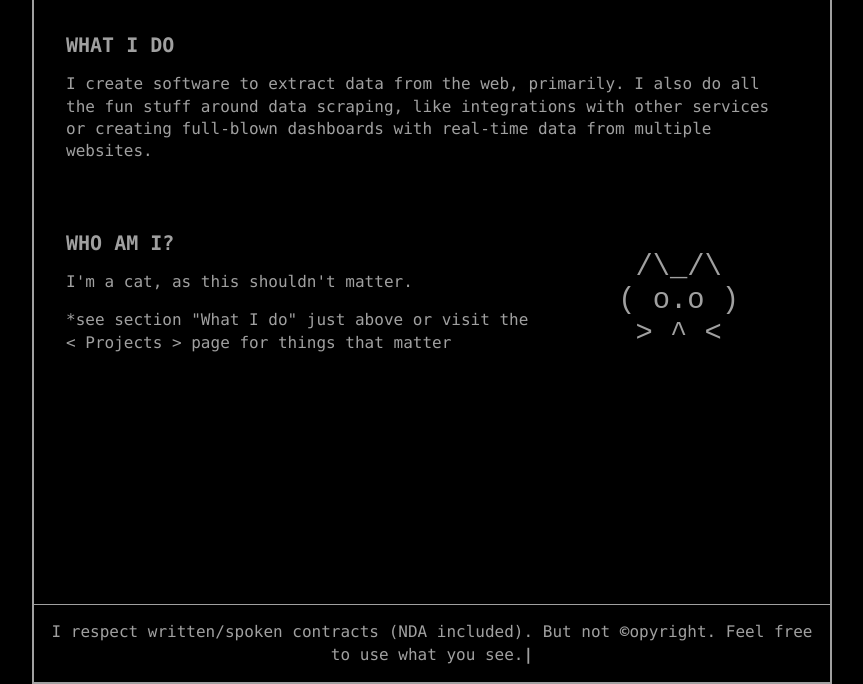
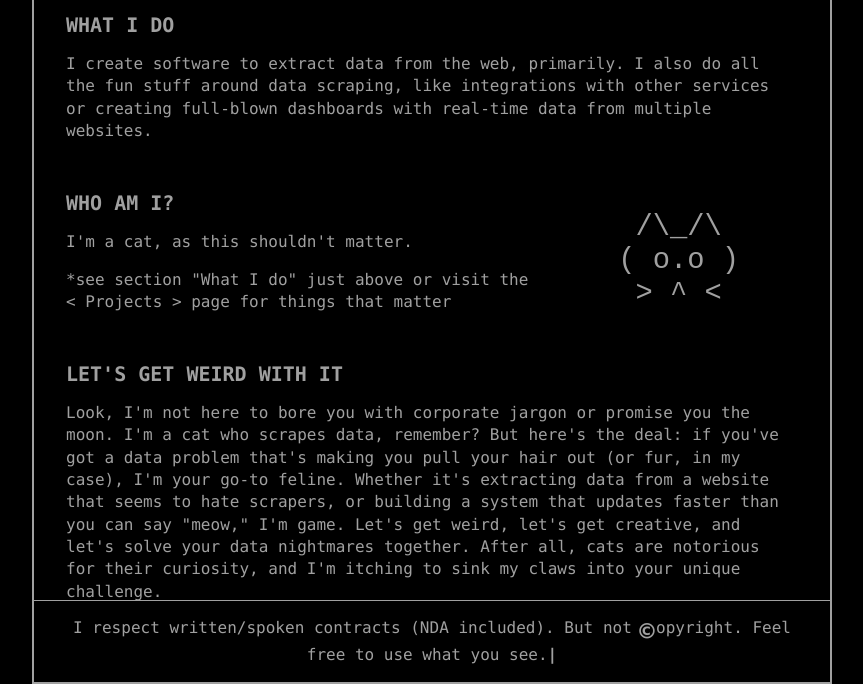
Before and after one commit to Sasha1Ururu/Sasha1Ururu.github.io, a plain HTML site: page index.html in a window 1280 px wide. Shown: the part 116-800 px from the top of the page, without its empty margins (208-1071 px from the left). Drawn offline with Linux system fonts and the light colour scheme.

Commit message:
add third block to index.html

```diff
--- a/index.html
+++ b/index.html
@@ -42,6 +42,11 @@
                             </div>
                         </div>
                     </div>
+                    <div class="block">
+                        <h2>Let's get weird with it</h2>
+                        <p>Look, I'm not here to bore you with corporate jargon or promise you the moon. I'm a cat who scrapes data, remember? But here's the deal: if you've got a data problem that's making you pull your hair out (or fur, in my case), I'm your go-to feline. Whether it's extracting data from a website that seems to hate scrapers, or building a system that updates faster than you can say "meow," I'm game. Let's get weird, let's get creative, and let's solve your data nightmares together. After all, cats are notorious for their curiosity, and I'm itching to sink my claws into your unique challenge.</p>
+                            <h2>So, what've you got for me?</h2>
+                    </div>
                 </div>
             </main>
 
--- a/styles.css
+++ b/styles.css
@@ -155,19 +155,19 @@ footer p {
     font-size: 2vh;
 }
 
-+footer strong {
-+  vertical-align: sub;
-+  transform: scale(1.6);
-+  display: inline-block;
-+  padding: 0 3px 0 0px;
-+  margin: 0 0 0 2px;
-+}
-+
+footer strong {
+  vertical-align: sub;
+  transform: scale(1.6);
+  display: inline-block;
+  padding: 0 3px 0 0px;
+  margin: 0 0 0 2px;
+}
+
 
 @keyframes blink {
-    0% { opacity: 0; }
-    50% { opacity: 1; }
-    100% { opacity: 0; }
+    0% {}
+    50% { color: black; }
+    100% {}
 }
 
 footer p::after {
```
